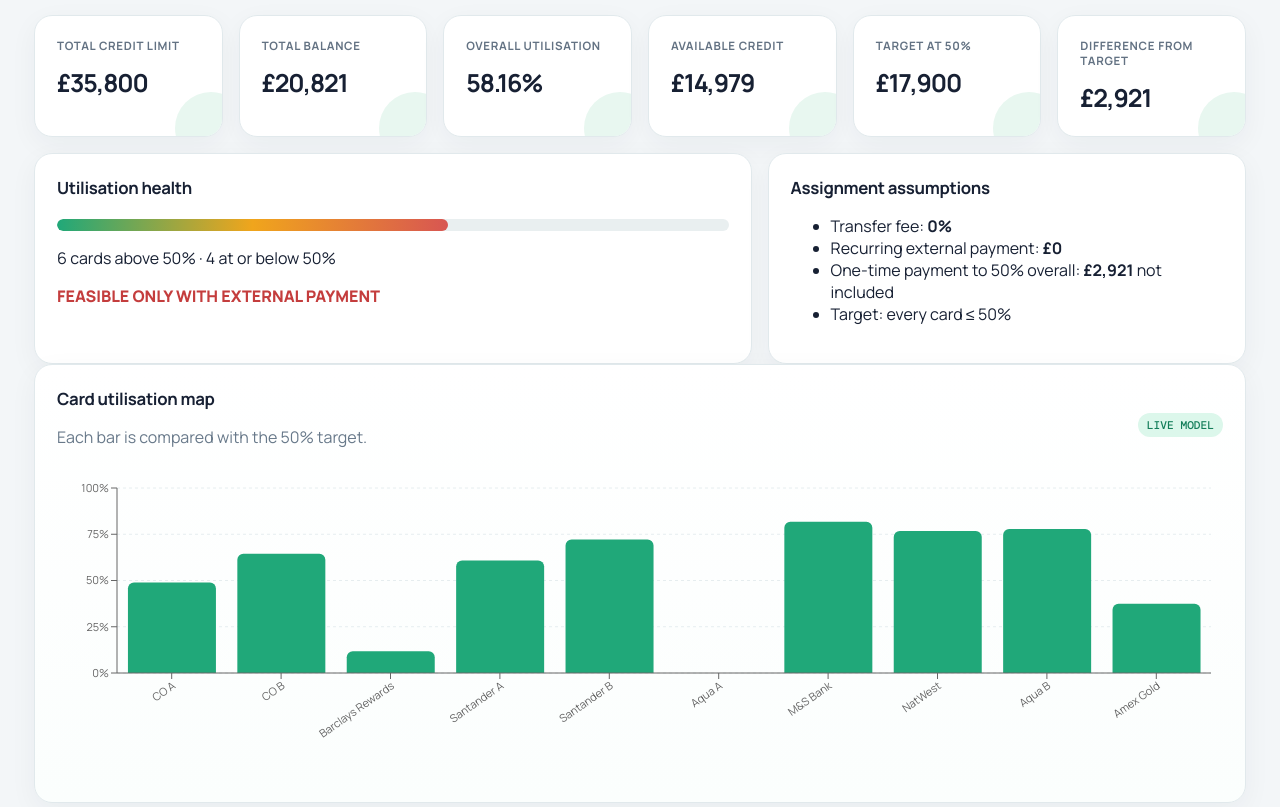
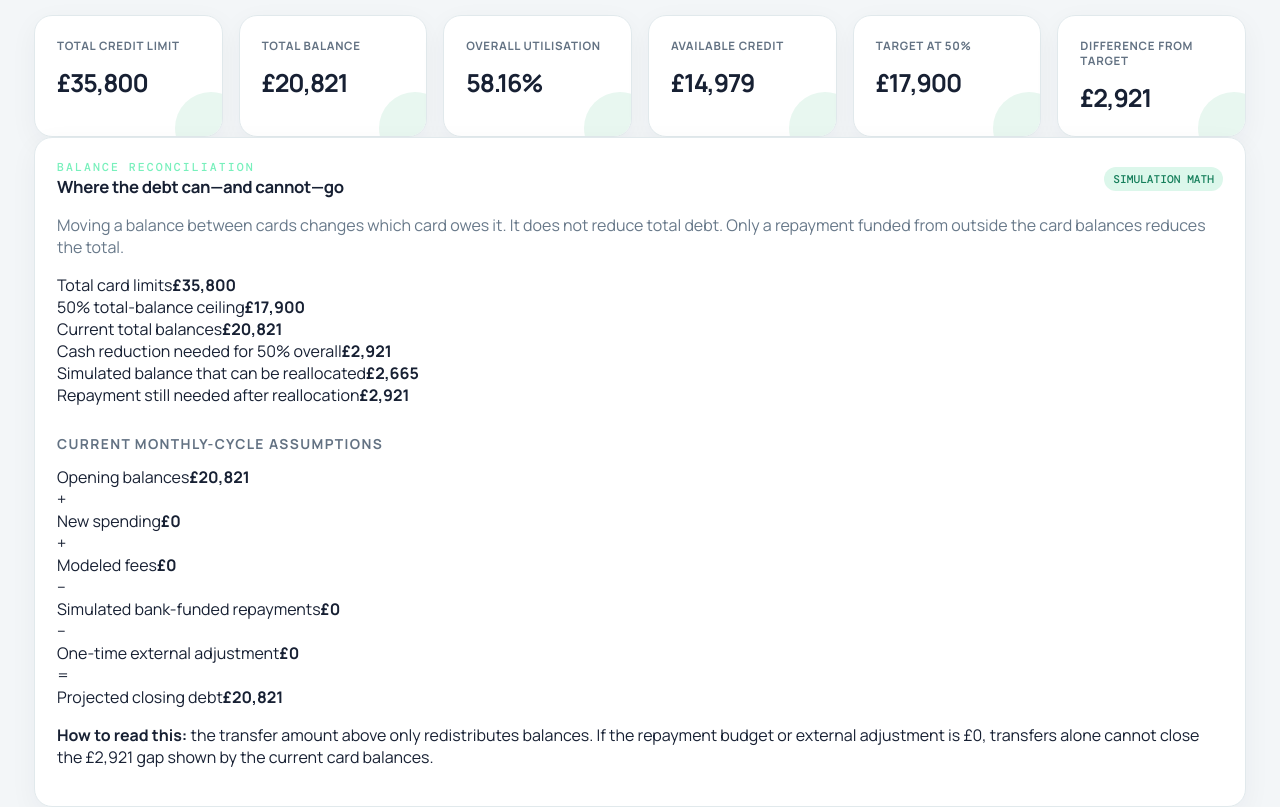
Before and after one commit to ZRSaimun/credit-card-utilisation-management-simulator, a React (Vite) app: page / in a window 1280 px wide. Shown: the part 800-1607 px from the top of the page. Built offline with nearby package versions, Linux system fonts and the light colour scheme.

Commit message:
Add debt conservation and feasibility panel

```diff
--- a/src/main.tsx
+++ b/src/main.tsx
@@ -414,6 +414,33 @@ function App() {
                 <strong>{typeof v === "number" ? formatGBP(v) : v}</strong>
               </div>
             ))}
+          </section>
+          <section className="panel debt-conservation">
+            <div className="row">
+              <div><span className="eyebrow">BALANCE RECONCILIATION</span><h2>Where the debt can—and cannot—go</h2></div>
+              <span className="pill green">SIMULATION MATH</span>
+            </div>
+            <p className="muted">Moving a balance between cards changes which card owes it. It does not reduce total debt. Only a repayment funded from outside the card balances reduces the total.</p>
+            <div className="conservation-stats">
+              <div><span>Total card limits</span><b>{formatGBP(s.limit)}</b></div>
+              <div><span>50% total-balance ceiling</span><b>{formatGBP(s.target)}</b></div>
+              <div><span>Current total balances</span><b>{formatGBP(s.balance)}</b></div>
+              <div className={s.diff > 0 ? "needs-payment" : "meets-target"}><span>Cash reduction needed for 50% overall</span><b>{formatGBP(s.diff)}</b></div>
+            </div>
+            <div className="conservation-transfer">
+              <div><span>Simulated balance that can be reallocated</span><b>{formatGBP(transferPlan.transferTotal)}</b></div>
+              <div><span>Repayment still needed after reallocation</span><b>{formatGBP(transferPlan.repaymentTotal)}</b></div>
+            </div>
+            <h3>Current monthly-cycle assumptions</h3>
+            <div className="conservation-equation" aria-label="Projected debt equation">
+              <div><span>Opening balances</span><b>{formatGBP(s.balance)}</b></div>
+              <i>+</i><div><span>New spending</span><b>{formatGBP((cardSpendTotal || spend) * months)}</b></div>
+              <i>+</i><div><span>Modeled fees</span><b>{formatGBP(status.fees)}</b></div>
+              <i>−</i><div><span>Simulated bank-funded repayments</span><b>{formatGBP(payment * months)}</b></div>
+              <i>−</i><div><span>One-time external adjustment</span><b>{formatGBP(external ? s.diff : 0)}</b></div>
+              <i>=</i><div className="equation-total"><span>Projected closing debt</span><b>{formatGBP(status.closing)}</b></div>
+            </div>
+            <p className="conservation-note"><b>How to read this:</b> the transfer amount above only redistributes balances. If the repayment budget or external adjustment is £0, transfers alone cannot close the {formatGBP(s.diff)} gap shown by the current card balances.</p>
           </section>
           <section className="grid two">
             <div className="panel">
```
